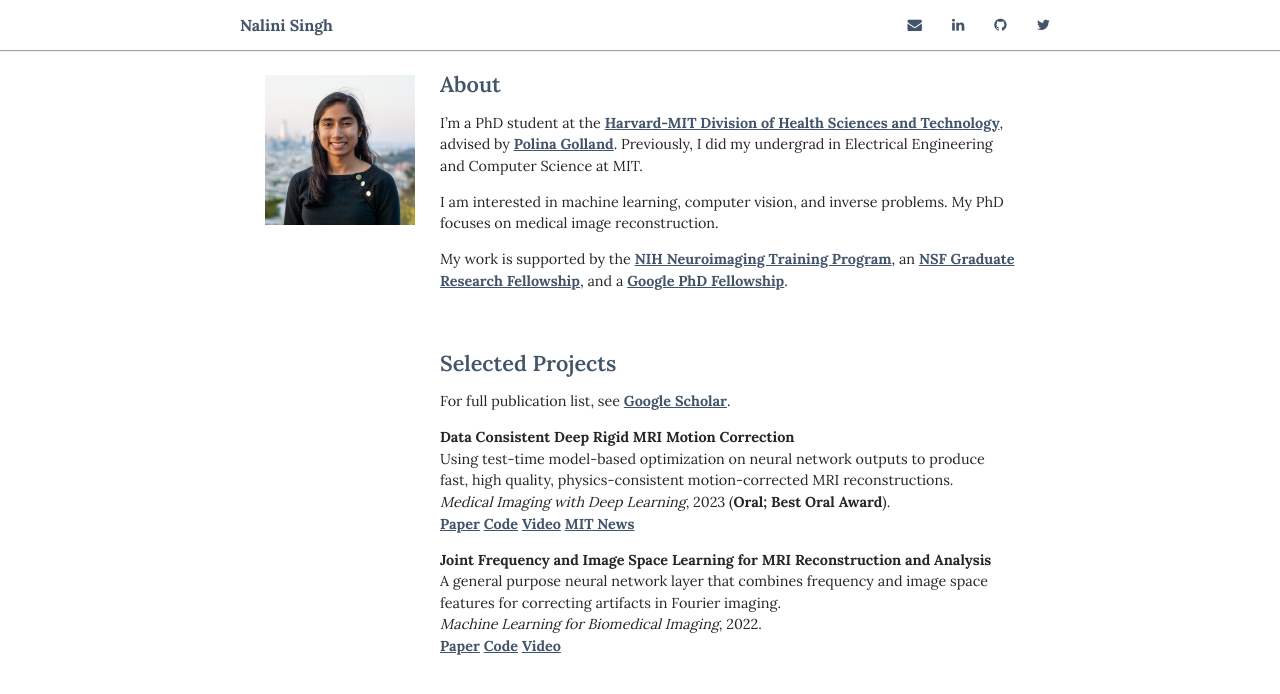
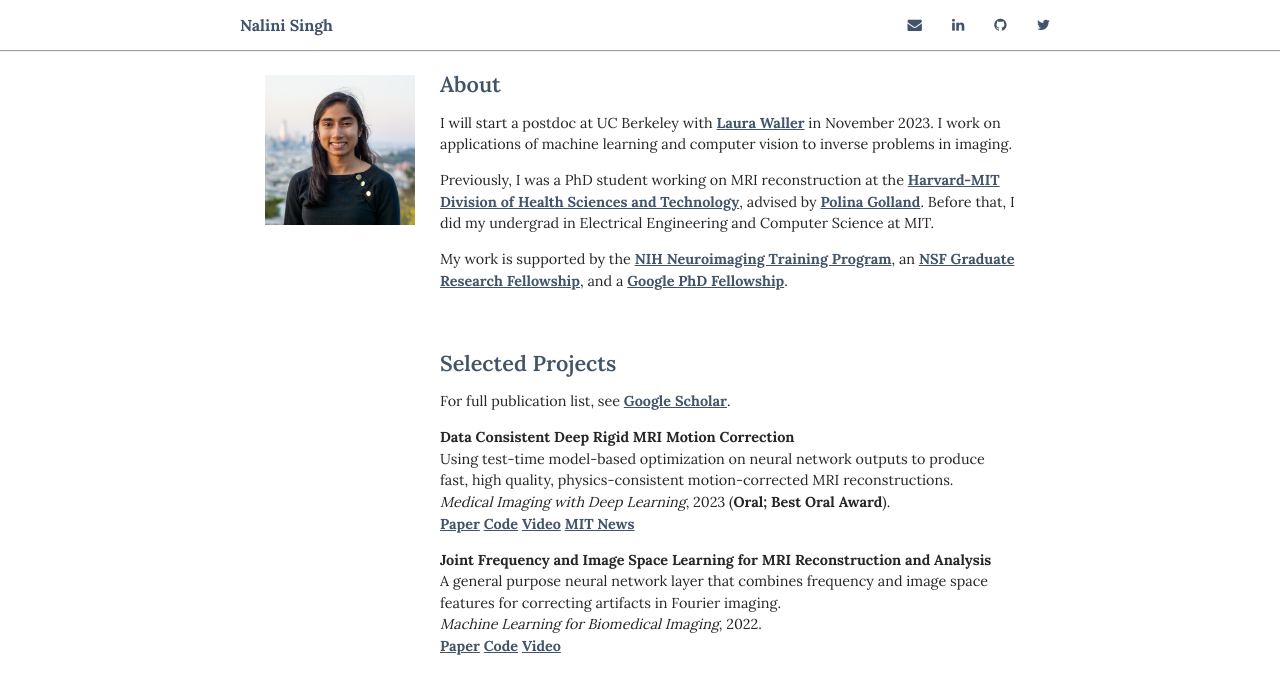
Before and after one commit to nalinimsingh/nalinimsingh.github.io, a Jekyll site: the page built from index.html, in a window 1280 px wide. Shown: the top 694 px of the page. Built offline with Jekyll 4.4.1, drawn with Linux system fonts in a browser that asks for light colours; nearby versions of some CDN libraries.

Commit message:
Update text

```diff
--- a/_pages/index.md
+++ b/_pages/index.md
@@ -11,9 +11,9 @@
 <div class='main-info' markdown="1">
 
 ## About
-I'm a PhD student at the [Harvard-MIT Division of Health Sciences and Technology](https://hst.mit.edu/academics/memp), advised by [Polina Golland](http://people.csail.mit.edu/polina/). Previously, I did my undergrad in Electrical Engineering and Computer Science at MIT.
+I will start a postdoc at UC Berkeley with [Laura Waller](http://www.laurawaller.com/) in November 2023. I work on applications of machine learning and computer vision to inverse problems in imaging.
 
-I am interested in machine learning, computer vision, and inverse problems. My PhD focuses on medical image reconstruction.
+Previously, I was a PhD student working on MRI reconstruction at the [Harvard-MIT Division of Health Sciences and Technology](https://hst.mit.edu/academics/memp), advised by [Polina Golland](http://people.csail.mit.edu/polina/). Before that, I did my undergrad in Electrical Engineering and Computer Science at MIT.
 
 My work is supported by the [NIH Neuroimaging Training Program](https://hst.mit.edu/academic-programs/memp/neuroimaging-training-program), an [NSF Graduate Research Fellowship](https://www.nsfgrfp.org/), and a [Google PhD Fellowship](https://research.google/outreach/phd-fellowship/).
 
```
